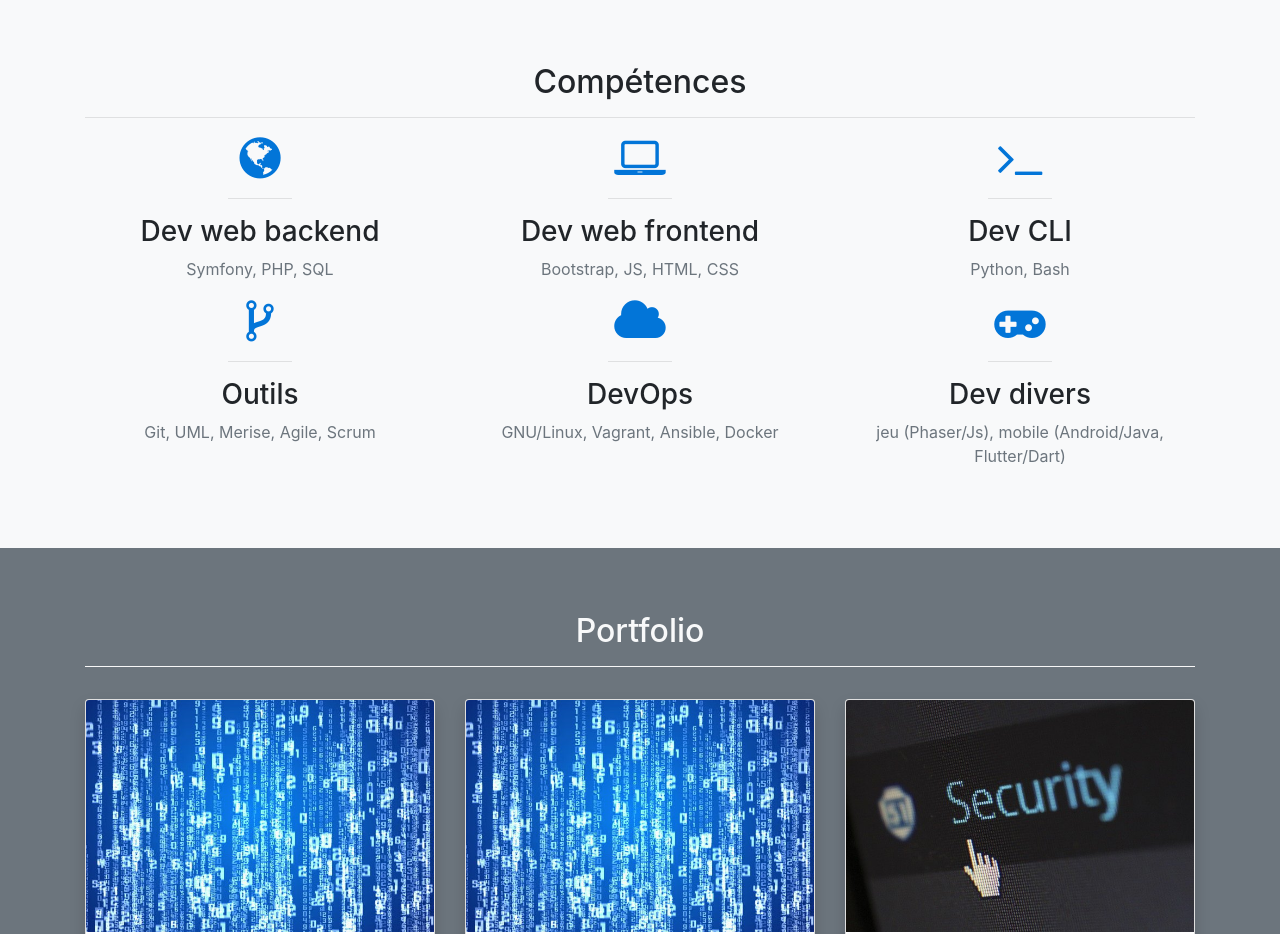
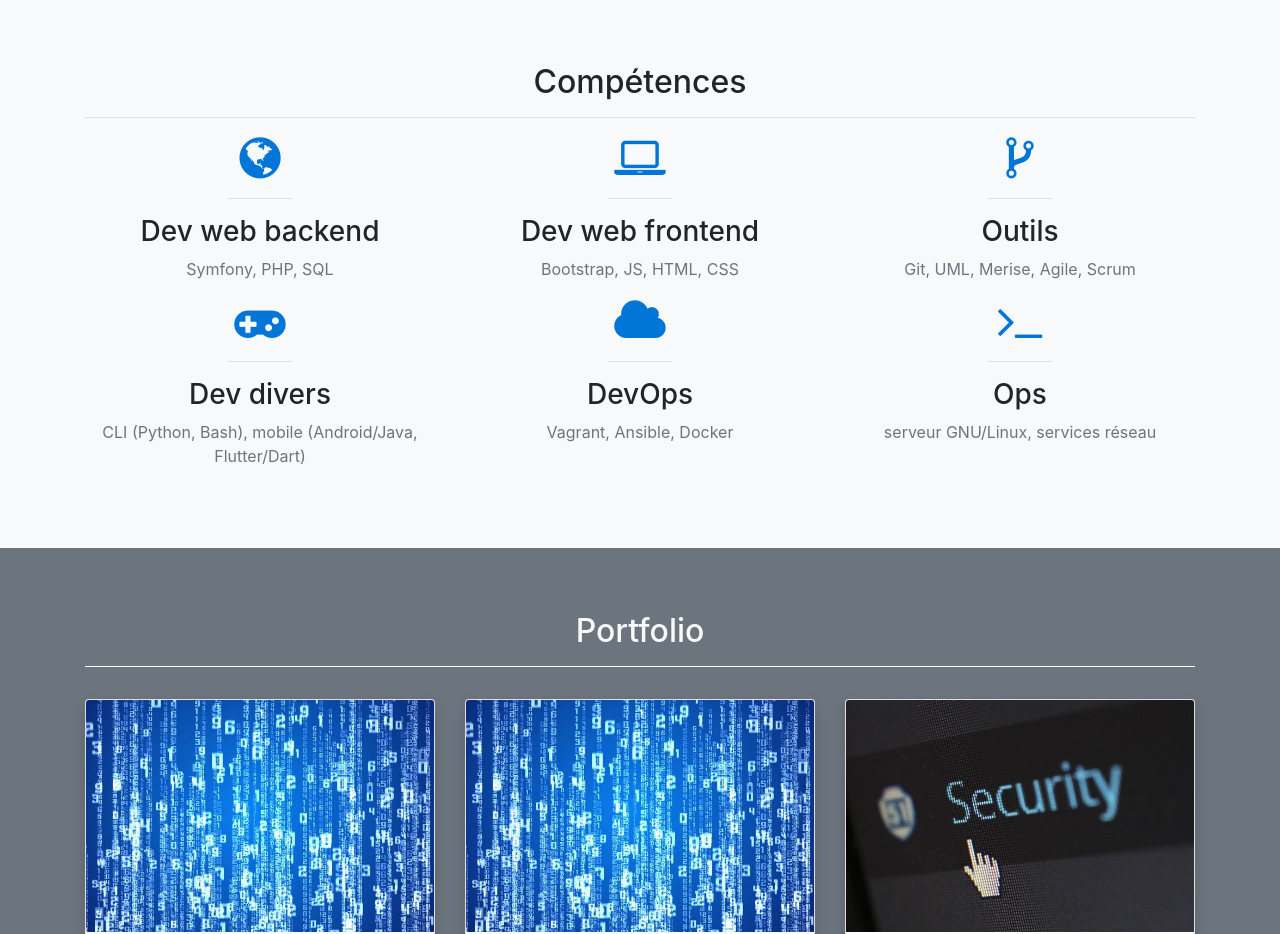
Before and after one commit to mikaelflora/mikaelflora.github.io, a plain HTML site: page index.html in a window 1280 px wide. Shown: the part 801-1735 px from the top of the page. Drawn offline with nearby package versions, Linux system fonts and the light colour scheme.

Commit message:
modification des compétences

```diff
--- a/index.html
+++ b/index.html
@@ -58,28 +58,28 @@
 					<p class="text-muted">Bootstrap, JS, HTML, CSS</p>
 				</div>
 				<div class="col-12 col-sm-6 col-md-4">
-					<span style="font-size: 48px; color: #0275d8" class="fa fa-terminal"></span>
-					<hr style="max-width: 64px">
-					<h3>Dev CLI</h3>
-					<p class="text-muted">Python, Bash</p>
-				</div>
-				<div class="col-12 col-sm-6 col-md-4">
 					<span style="font-size: 48px; color: #0275d8" class="fa fa-code-fork"></span>
 					<hr style="max-width: 64px">
 					<h3>Outils</h3>
 					<p class="text-muted">Git, UML, Merise, Agile, Scrum</p>
 				</div>
 				<div class="col-12 col-sm-6 col-md-4">
+					<span style="font-size: 48px; color: #0275d8" class="fa fa-gamepad"></span>
+					<hr style="max-width: 64px">
+					<h3>Dev divers</h3>
+					<p class="text-muted">CLI (Python, Bash), mobile (Android/Java, Flutter/Dart)</p>
+				</div>
+				<div class="col-12 col-sm-6 col-md-4">
 					<span style="font-size: 48px; color: #0275d8" class="fa fa-cloud"></span>
 					<hr style="max-width: 64px">
 					<h3>DevOps</h3>
-					<p class="text-muted">GNU/Linux, Vagrant, Ansible, Docker</p>
+					<p class="text-muted">Vagrant, Ansible, Docker</p>
 				</div>
 				<div class="col-12 col-sm-6 col-md-4">
-					<span style="font-size: 48px; color: #0275d8" class="fa fa-gamepad"></span>
+					<span style="font-size: 48px; color: #0275d8" class="fa fa-terminal"></span>
 					<hr style="max-width: 64px">
-					<h3>Dev divers</h3>
-					<p class="text-muted">jeu (Phaser/Js), mobile (Android/Java, Flutter/Dart)</p>
+					<h3>Ops</h3>
+					<p class="text-muted">serveur GNU/Linux, services réseau</p>
 				</div>
 			</div>
 		</section>
```
